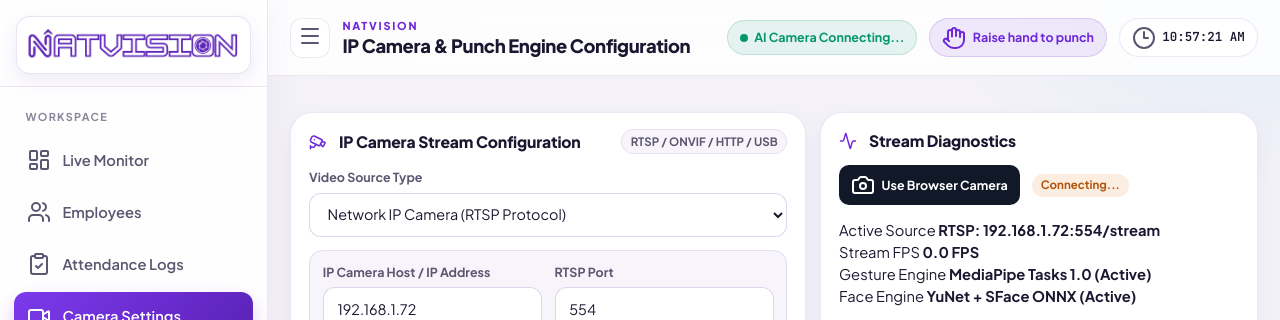
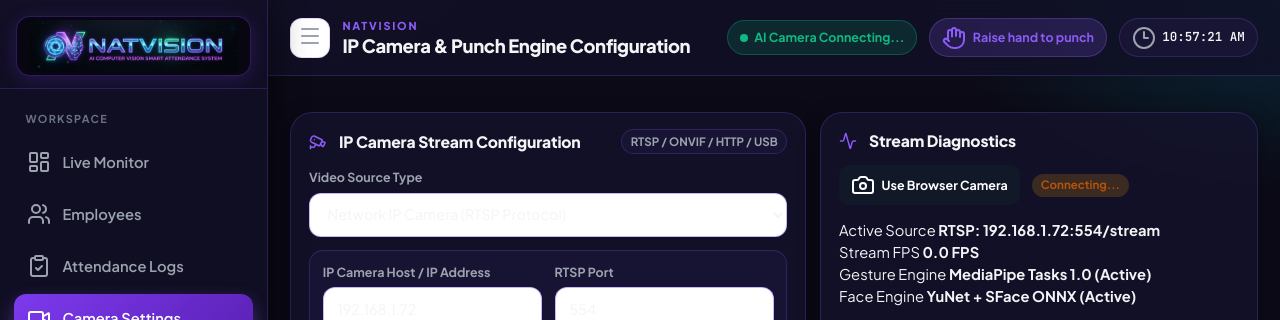
Before and after one commit to aswink113/SMART-ATTENDANCE-USING-IP-CAMERA, a Flask app: page /admin/camera in a window 1280 px wide. Shown: the top 320 px of the page. Run offline with Flask 3, Linux system fonts and the light colour scheme; a user stored in the database is signed in; data comes from the database, SQL or seed files in the repository; some libraries are stand-ins or nearby versions.

Commit message:
Enhance NATVISION logo asset and redesign UI with dark glassmorphic theme

```diff
--- a/static/css/style.css
+++ b/static/css/style.css
@@ -1,37 +1,37 @@
 /* NATVISION — light premium workspace */
 
 :root {
-    --bg-main: #f4f2f8;
-    --bg-surface: #ffffff;
-    --bg-card: #ffffff;
-    --bg-card-hover: #faf8ff;
-    --bg-muted: #f7f5fb;
-    --bg-ink: #09090b;
-    --border-color: rgba(76, 29, 149, 0.1);
-    --border-strong: rgba(76, 29, 149, 0.18);
-    --primary: #6d28d9;
-    --primary-hover: #5b21b6;
-    --primary-soft: rgba(109, 40, 217, 0.1);
-    --primary-glow: rgba(109, 40, 217, 0.22);
-    --success: #059669;
-    --success-soft: rgba(5, 150, 105, 0.1);
-    --warning: #d97706;
-    --warning-soft: rgba(217, 119, 6, 0.12);
-    --danger: #e11d48;
-    --danger-soft: rgba(225, 29, 72, 0.1);
-    --info: #0284c7;
-    --info-soft: rgba(2, 132, 199, 0.1);
-    --text-primary: #1c1630;
-    --text-secondary: #5c5670;
-    --text-muted: #8a849c;
+    --bg-main: #0b0a16;
+    --bg-surface: #121026;
+    --bg-card: rgba(22, 19, 46, 0.75);
+    --bg-card-hover: rgba(30, 26, 62, 0.9);
+    --bg-muted: #171433;
+    --bg-ink: #000000;
+    --border-color: rgba(139, 92, 246, 0.22);
+    --border-strong: rgba(139, 92, 246, 0.45);
+    --primary: #8b5cf6;
+    --primary-hover: #7c3aed;
+    --primary-soft: rgba(139, 92, 246, 0.18);
+    --primary-glow: rgba(139, 92, 246, 0.4);
+    --success: #10b981;
+    --success-soft: rgba(16, 185, 129, 0.15);
+    --warning: #f59e0b;
+    --warning-soft: rgba(245, 158, 11, 0.18);
+    --danger: #f43f5e;
+    --danger-soft: rgba(244, 63, 94, 0.15);
+    --info: #06b6d4;
+    --info-soft: rgba(6, 182, 212, 0.15);
+    --text-primary: #f3f4f6;
+    --text-secondary: #9ca3af;
+    --text-muted: #6b7280;
     --sidebar-width: 268px;
     --navbar-height: 76px;
     --radius-xs: 8px;
     --radius-sm: 12px;
     --radius-md: 16px;
     --radius-lg: 22px;
-    --shadow-sm: 0 1px 2px rgba(28, 22, 48, 0.04), 0 8px 24px rgba(76, 29, 149, 0.05);
-    --shadow-md: 0 12px 40px rgba(76, 29, 149, 0.08);
+    --shadow-sm: 0 4px 20px rgba(0, 0, 0, 0.35);
+    --shadow-md: 0 12px 40px rgba(139, 92, 246, 0.2);
     --transition-fast: 0.15s ease;
     --transition-normal: 0.22s cubic-bezier(0.4, 0, 0.2, 1);
 }
@@ -41,8 +41,8 @@
 body {
     font-family: 'Plus Jakarta Sans', -apple-system, BlinkMacSystemFont, sans-serif;
     background:
-        radial-gradient(900px 420px at 8% -10%, rgba(109, 40, 217, 0.12), transparent 55%),
-        radial-gradient(700px 380px at 100% 0%, rgba(14, 165, 233, 0.08), transparent 50%),
+        radial-gradient(900px 420px at 8% -10%, rgba(139, 92, 246, 0.25), transparent 55%),
+        radial-gradient(700px 380px at 100% 0%, rgba(6, 182, 212, 0.18), transparent 50%),
         var(--bg-main);
     color: var(--text-primary);
     line-height: 1.5;
@@ -61,20 +61,21 @@
 
 ::-webkit-scrollbar { width: 8px; height: 8px; }
 ::-webkit-scrollbar-track { background: transparent; }
-::-webkit-scrollbar-thumb { background: rgba(109, 40, 217, 0.22); border-radius: 99px; }
+::-webkit-scrollbar-thumb { background: rgba(139, 92, 246, 0.3); border-radius: 99px; }
 
 .app-layout { display: flex; min-height: 100vh; }
 
 .sidebar {
     width: var(--sidebar-width);
-    background: rgba(255, 255, 255, 0.92);
+    background: rgba(18, 16, 38, 0.85);
+    backdrop-filter: blur(16px);
     border-right: 1px solid var(--border-color);
     display: flex;
     flex-direction: column;
     position: fixed;
     inset: 0 auto 0 0;
     z-index: 100;
-    box-shadow: 8px 0 30px rgba(76, 29, 149, 0.04);
+    box-shadow: 8px 0 30px rgba(0, 0, 0, 0.4);
 }
 
 .sidebar-header {
@@ -89,16 +90,17 @@
 .login-card-logo {
     display: block;
     width: 100%;
-    background: #ffffff;
-    object-fit: cover;
+    background: #080711;
+    object-fit: contain;
     object-position: center;
-    border: 1px solid rgba(76, 29, 149, 0.12);
+    border: 1px solid rgba(124, 58, 237, 0.35);
+    box-shadow: 0 4px 18px rgba(124, 58, 237, 0.22);
 }
 
 .brand-logo {
-    height: 58px;
+    height: 60px;
     border-radius: 14px;
-    box-shadow: 0 8px 20px rgba(76, 29, 149, 0.08);
+    padding: 3px 6px;
 }
 
 .sidebar-nav {
@@ -178,7 +180,7 @@
 
 .top-navbar {
     min-height: var(--navbar-height);
-    background: rgba(255, 255, 255, 0.86);
+    background: rgba(18, 16, 38, 0.82);
     backdrop-filter: blur(16px);
     border-bottom: 1px solid var(--border-color);
     padding: 0.85rem 1.4rem;
@@ -205,26 +207,26 @@
 .clock-pill, .status-indicator-pill, .gesture-pill {
     display: inline-flex; align-items: center; gap: 0.4rem;
     padding: 0.42rem 0.75rem; border-radius: 999px; font-size: 0.78rem; font-weight: 700;
-    background: #fff; border: 1px solid var(--border-color);
+    background: rgba(26, 22, 54, 0.9); border: 1px solid var(--border-color);
 }
-.status-indicator-pill { color: var(--success); background: var(--success-soft); border-color: rgba(5, 150, 105, 0.18); }
-.gesture-pill { color: var(--primary); background: var(--primary-soft); border-color: rgba(109, 40, 217, 0.16); }
+.status-indicator-pill { color: var(--success); background: var(--success-soft); border-color: rgba(16, 185, 129, 0.3); }
+.gesture-pill { color: var(--primary); background: var(--primary-soft); border-color: rgba(139, 92, 246, 0.3); }
 .clock-pill { color: var(--text-secondary); }
 .gesture-pill i, .clock-pill i { width: 15px; height: 15px; }
 .system-time { font-family: 'JetBrains Mono', monospace; font-size: 0.78rem; color: var(--text-primary); font-weight: 600; }
 
 .pulse-dot, .live-dot {
     width: 8px; height: 8px; border-radius: 50%; background: var(--success);
-    box-shadow: 0 0 0 0 rgba(5, 150, 105, 0.45); animation: pulseGlow 1.8s infinite;
+    box-shadow: 0 0 0 0 rgba(16, 185, 129, 0.5); animation: pulseGlow 1.8s infinite;
 }
 .live-dot { background: var(--danger); width: 7px; height: 7px; }
 .bg-success { background-color: var(--success) !important; }
 .bg-warning { background-color: var(--warning) !important; }
 
 @keyframes pulseGlow {
-    0% { box-shadow: 0 0 0 0 rgba(5, 150, 105, 0.45); }
-    70% { box-shadow: 0 0 0 7px rgba(5, 150, 105, 0); }
-    100% { box-shadow: 0 0 0 0 rgba(5, 150, 105, 0); }
+    0% { box-shadow: 0 0 0 0 rgba(16, 185, 129, 0.5); }
+    70% { box-shadow: 0 0 0 7px rgba(16, 185, 129, 0); }
+    100% { box-shadow: 0 0 0 0 rgba(16, 185, 129, 0); }
 }
 
 .flash-messages-container { padding: 1rem 1.4rem 0; }
@@ -234,16 +236,17 @@
     border: 1px solid transparent; font-weight: 600;
 }
 .alert i { width: 16px; height: 16px; flex-shrink: 0; }
-.alert-danger { background: #fff1f2; border-color: #fecdd3; color: #be123c; }
-.alert-success { background: #ecfdf5; border-color: #a7f3d0; color: #047857; }
-.alert-warning { background: #fffbeb; border-color: #fde68a; color: #b45309; }
-.alert-info { background: #f0f9ff; border-color: #bae6fd; color: #0369a1; }
+.alert-danger { background: rgba(244, 63, 94, 0.15); border-color: rgba(244, 63, 94, 0.3); color: #fda4af; }
+.alert-success { background: rgba(16, 185, 129, 0.15); border-color: rgba(16, 185, 129, 0.3); color: #6ee7b7; }
+.alert-warning { background: rgba(245, 158, 11, 0.15); border-color: rgba(245, 158, 11, 0.3); color: #fcd34d; }
+.alert-info { background: rgba(6, 182, 212, 0.15); border-color: rgba(6, 182, 212, 0.3); color: #67e8f9; }
 .alert-close { margin-left: auto; background: none; border: none; color: inherit; font-size: 1.2rem; cursor: pointer; }
 
 .content-body { flex: 1; padding: 1.25rem 1.4rem 2rem; }
 
 .glass-card {
     background: var(--bg-card);
+    backdrop-filter: blur(12px);
     border: 1px solid var(--border-color);
     border-radius: var(--radius-lg);
     box-shadow: var(--shadow-sm);
```
Also changed, not shown: static/img/natvision.png.
